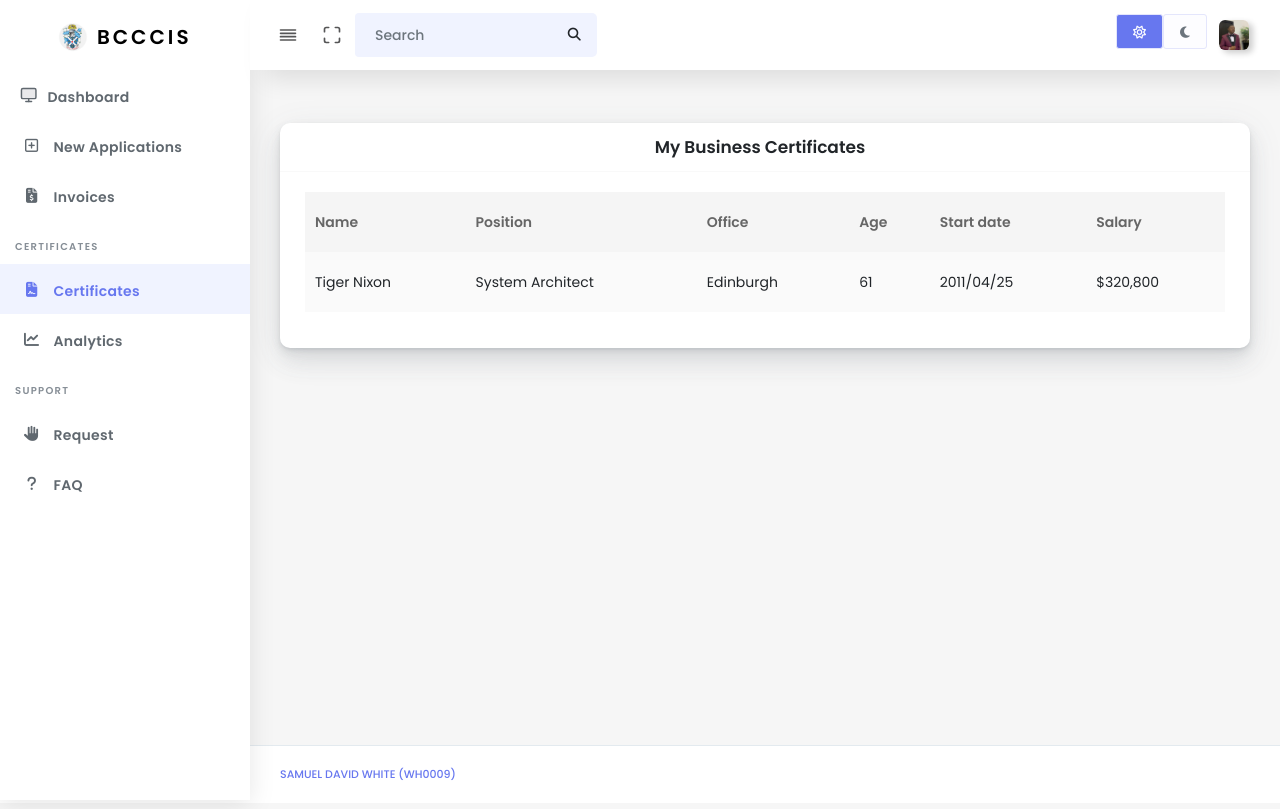
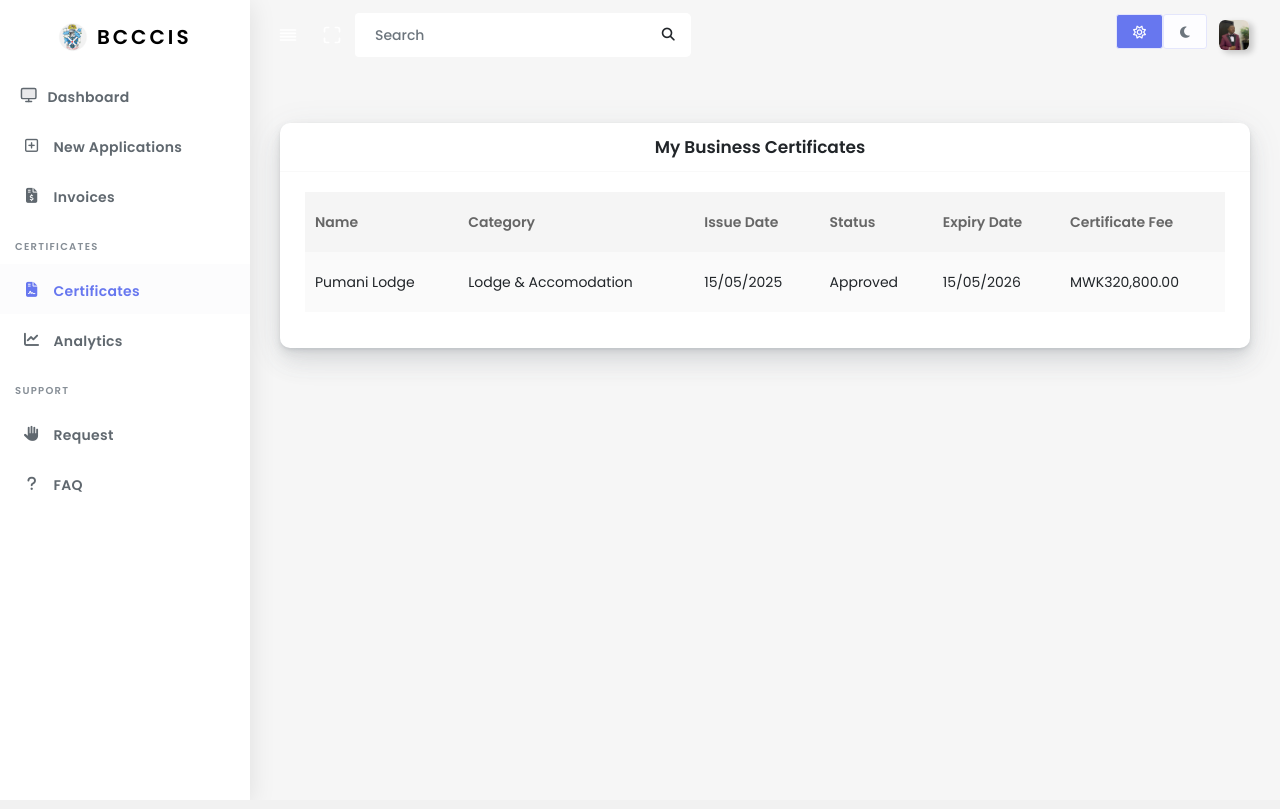
Before and after one commit to smoothopp18/permit-manager, a PHP site: page /user-dashboard.php in a window 1280 px wide. Run offline with PHP 8.4, Linux system fonts and the light colour scheme; some libraries are stand-ins or nearby versions.

Commit message:
fixed the view certificates table for user dashboard

```diff
--- a/assets/js/custom.js
+++ b/assets/js/custom.js
@@ -4,9 +4,7 @@ $(document).ready(function() {
   $('.nav-link').on('click', function(e) {
     e.preventDefault();
     let pageUrl = $(this).attr('href');
-
     $('.main-content').load(pageUrl);
-    $('.table-content').load(pageUrl);
   });
 
   // Validate phone number field
--- a/assets/js/page/form-wizard.js
+++ b/assets/js/page/form-wizard.js
@@ -34,7 +34,6 @@ $(function () {
         bodyTag: 'fieldset',
         transitionEffect: 'slideLeft',
         onInit: function (event, currentIndex) {
-
             //Set tab width
             var $tab = $(event.currentTarget).find('ul[role="tablist"] li');
             var tabCount = $tab.length;
@@ -62,7 +61,8 @@ $(function () {
             return form.valid();
         },
         onFinished: function (event, currentIndex) {
-            alert("Good job!", "Submitted!", "success");
+            // Submit the form via AJAX or any other way compatible with applyform.php
+            form.submit();
         }
     });
 
@@ -82,8 +82,6 @@ $(function () {
             }
         }
     });
-
-
 });
 
 function setButtonWavesEffect(event) {
--- a/user-dashboard.php
+++ b/user-dashboard.php
@@ -1,5 +1,6 @@
 <!DOCTYPE html>
 <html lang="en">
+
 <head>
   <meta charset="UTF-8">
   <meta content="width=device-width, initial-scale=1, maximum-scale=1, shrink-to-fit=no" name="viewport">
@@ -13,8 +14,11 @@
   <link rel="stylesheet" href="assets/bundles/datatables/DataTables-1.10.16/css/dataTables.bootstrap4.min.css">
   <!-- Custom style CSS -->
   <link rel="stylesheet" href="assets/css/custom.css">
-  <link rel='shortcut icon' type='image/x-icon' href='assets/img/favicon.png'/>
+  <link rel='shortcut icon' type='image/x-icon' href='assets/img/favicon.png' />
+  <!-- Ensure jQuery is loaded before custom.js -->
+  <script src="https://code.jquery.com/jquery-3.6.0.min.js"></script>
 </head>
+
 <body>
   <div class="loader"></div>
   <div id="app">
@@ -23,8 +27,7 @@
       <nav class="navbar navbar-expand-lg main-navbar sticky">
         <div class="form-inline mr-auto">
           <ul class="navbar-nav mr-3">
-            <li><a href="#" data-toggle="sidebar" class="nav-link nav-link-lg
-									collapse-btn"> <i data-feather="align-justify"></i></a></li>
+            <li><a href="#" data-toggle="sidebar" class="nav-link nav-link-lg collapse-btn"> <i data-feather="align-justify"></i></a></li>
             <li><a href="#" class="nav-link nav-link-lg fullscreen-btn">
                 <i data-feather="maximize"></i>
               </a></li>
@@ -40,7 +43,8 @@
             </li>
           </ul>
         </div>
-         <div class="themePicker"> <div class="selectgroup layout-color w-50">
+        <div class="themePicker">
+          <div class="selectgroup layout-color w-50">
             <label class="#">
               <input type="radio" name="value" value="1" class="selectgroup-input-radio select-layout" checked>
               <span class="selectgroup-button"><i class="fa-regular fa-sun"></i></span>
@@ -49,15 +53,13 @@
               <input type="radio" name="value" value="2" class="selectgroup-input-radio select-layout">
               <span class="selectgroup-button"><i class="fa-solid fa-moon"></i></span>
             </label>
-                </div></div>
+          </div>
+        </div>
         <ul class="navbar-nav navbar-right">
-          <li class="dropdown"><a href="#" data-toggle="dropdown"
-              class="nav-link dropdown-toggle nav-link-lg nav-link-user"> <img alt="image" src="assets/img/user.png"
-                class="user-img-radious-style"> <span class="d-sm-none d-lg-inline-block"></span></a>
+          <li class="dropdown"><a href="#" data-toggle="dropdown" class="nav-link dropdown-toggle nav-link-lg nav-link-user"> <img alt="image" src="assets/img/user.png" class="user-img-radious-style"> <span class="d-sm-none d-lg-inline-block"></span></a>
             <div class="dropdown-menu dropdown-menu-right pullDown">
               <div class="dropdown-title">Samuel David White</div>
-              <a href="profile.html" class="dropdown-item has-icon"> <i class="far
-										fa-user"></i> Profile
+              <a href="profile.html" class="dropdown-item has-icon"> <i class="far fa-user"></i> Profile
               </a> <a href="timeline.html" class="dropdown-item has-icon"> <i class="fas fa-bolt"></i>
                 Activities
               </a> <a href="#" class="dropdown-item has-icon"> <i class="fas fa-cog"></i>
@@ -74,13 +76,12 @@
       <div class="main-sidebar sidebar-style-2">
         <aside id="sidebar-wrapper">
           <div class="sidebar-brand">
-            <a href="user-dashboard.php"> <img alt="image" src="assets/img/logo.png" class="header-logo" /> <span
-                class="logo-name">BCCCIS</span>
+            <a href="user-dashboard.php"> <img alt="image" src="assets/img/logo.png" class="header-logo" /> <span class="logo-name">BCCCIS</span>
             </a>
           </div>
           <ul class="sidebar-menu">
             <li class="dropdown">
-              <a href="#" class="n#"><i data-feather="monitor"></i><span>Dashboard</span></a>
+              <a href="#" class="#"><i data-feather="monitor"></i><span>Dashboard</span></a>
             </li>
             <li class="dropdown">
               <a href="applyform.php" class="nav-link"><i class="fa-regular fa-square-plus"></i><span>New Applications</span></a>
@@ -90,7 +91,7 @@
             </li>
 
             <li class="menu-header">Certificates</li>
-            <li class="dropdown active" >
+            <li class="dropdown active">
               <a href="certificates.php" class="nav-link"><i class="fa-solid fa-file-contract"></i><span>Certificates</span></a>
             </li>
             <li class="dropdown">
@@ -110,7 +111,6 @@
       </div>
       <!-- Main Content -->
       <div class="main-content">
-      <div class="table-content">
         <section class="section">
           <div class="section-body">
             <div class="row">
@@ -125,21 +125,21 @@
                         <thead>
                           <tr>
                             <th>Name</th>
-                            <th>Position</th>
-                            <th>Office</th>
-                            <th>Age</th>
-                            <th>Start date</th>
-                            <th>Salary</th>
+                            <th>Category</th>
+                            <th>Issue Date</th>
+                            <th>Status</th>
+                            <th>Expiry Date</th>
+                            <th>Certificate Fee</th>
                           </tr>
                         </thead>
                         <tbody>
                           <tr>
-                            <td>Tiger Nixon</td>
-                            <td>System Architect</td>
-                            <td>Edinburgh</td>
-                            <td>61</td>
-                            <td>2011/04/25</td>
-                            <td>$320,800</td>
+                            <td>Pumani Lodge</td>
+                            <td>Lodge & Accomodation</td>
+                            <td>15/05/2025</td>
+                            <td>Approved</td>
+                            <td>15/05/2026</td>
+                            <td>MWK320,800.00</td>
                           </tr>
                         </tbody>
                       </table>
@@ -152,15 +152,6 @@
         </section>
       </div>
     </div>
-      <footer class="main-footer">
-        <div class="footer-left">
-          <a href="#">SAMUEL DAVID WHITE (WH0009)</a></a>
-        </div>
-        <div class="footer-right">
-        </div>
-      </footer>
-    </div>
-  </div>
     <!-- General JS Scripts -->
     <script src="assets/js/app.min.js"></script>
     <!-- JS Libraies -->
@@ -169,6 +160,8 @@
     <script src="assets/js/page/index.js"></script>
     <!-- Template JS File -->
     <script src="assets/js/scripts.js"></script>
+    <!-- Ensure jQuery is loaded before custom.js -->
+    <script src="https://code.jquery.com/jquery-3.6.0.min.js"></script>
     <!-- Custom JS File -->
     <script src="assets/js/custom.js"></script>
     <!--font Awesome JS File-->
@@ -179,10 +172,11 @@
     <script src="assets/bundles/datatables/export-tables/dataTables.buttons.min.js"></script>
     <script src="assets/bundles/datatables/export-tables/buttons.flash.min.js"></script>
     <script src="assets/bundles/datatables/export-tables/jszip.min.js"></script>
-  <script src="assets/bundles/datatables/export-tables/pdfmake.min.js"></script>
+    <script src="assets/bundles/datatables/export-ttables/pdfmake.min.js"></script>
     <script src="assets/bundles/datatables/export-tables/vfs_fonts.js"></script>
     <script src="assets/bundles/datatables/export-tables/buttons.print.min.js"></script>
     <script src="assets/js/page/datatables.js"></script>
 
 </body>
+
 </html>
```
Also changed, not shown: certificates.php (deleted, +0 -53 lines), ceo-dashboard.html (renamed from ceo-dashboard.php), doc-dashboard.html (renamed from doc-dashboard.php), tlo-dashboard.html (renamed from tlo-dashboard.php). Lines whose indentation alone changed are shown as unchanged.
